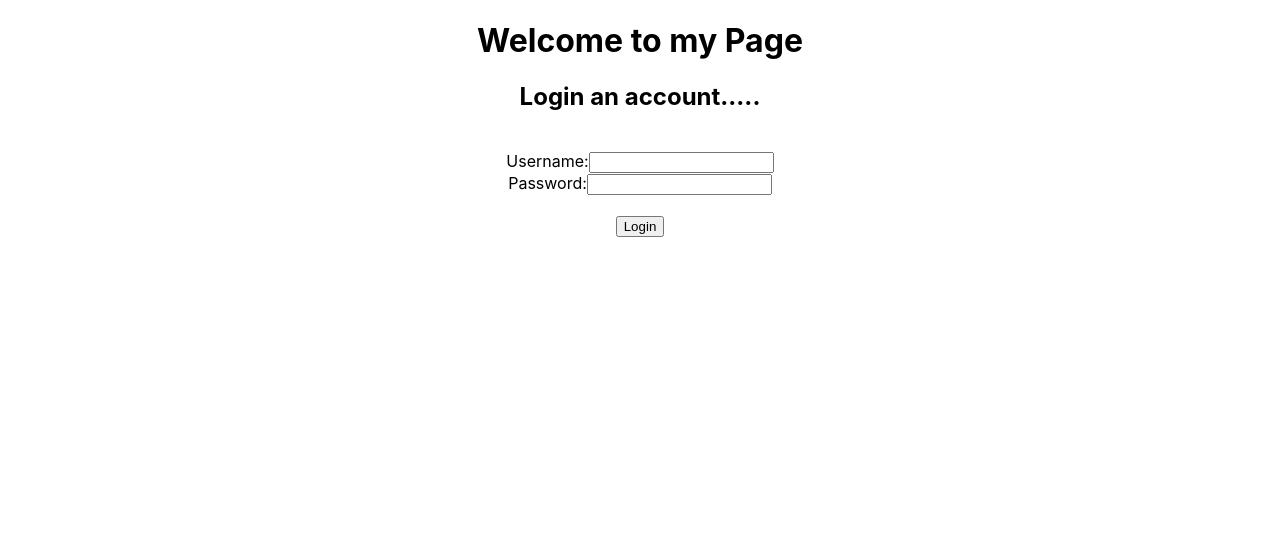
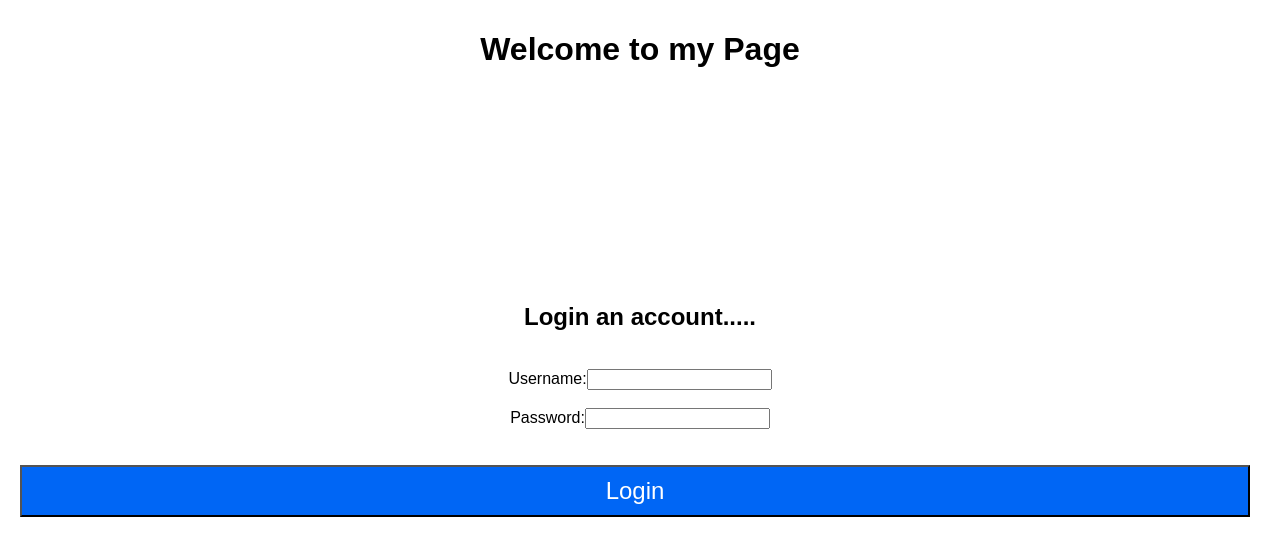
Before and after one commit to Gagandeep-Kaur-01/React, a React (Create React App) app in the folder login_page/: page / in a window 1280 px wide. Shown: the top 556 px of the page. Built offline with nearby package versions, Linux system fonts and the light colour scheme.

Commit message:
added css

```diff
--- /dev/null
+++ b/login_page/src/Components/login.css
@@ -0,0 +1,30 @@
+@media all and (min-width: 480px) {
+    .Login {
+      padding: 60px 0;
+    }
+
+    .Login form {
+      margin: 0 auto;
+      max-width: 320px;
+    }
+  }
+
+  .App {
+    font-family: "Muli", sans-serif;
+    text-align: center;
+    height: 90vh;
+    display: flex;
+    flex-direction: column;
+    padding: 10px;
+    justify-content: center;
+  }
+
+  button {
+    background-color: #0066f5;
+    color: #ffffff;
+    padding: 10px;
+    font-size: 1.5rem;
+    cursor: pointer;
+    margin-bottom: 20px;
+    margin-right: 10px;
+  }
--- a/login_page/src/Components/login_class.js
+++ b/login_page/src/Components/login_class.js
@@ -1,4 +1,5 @@
 import React, {Component} from 'react';
+import "./login.css";
 
 
 class Login extends React.Component {
```
